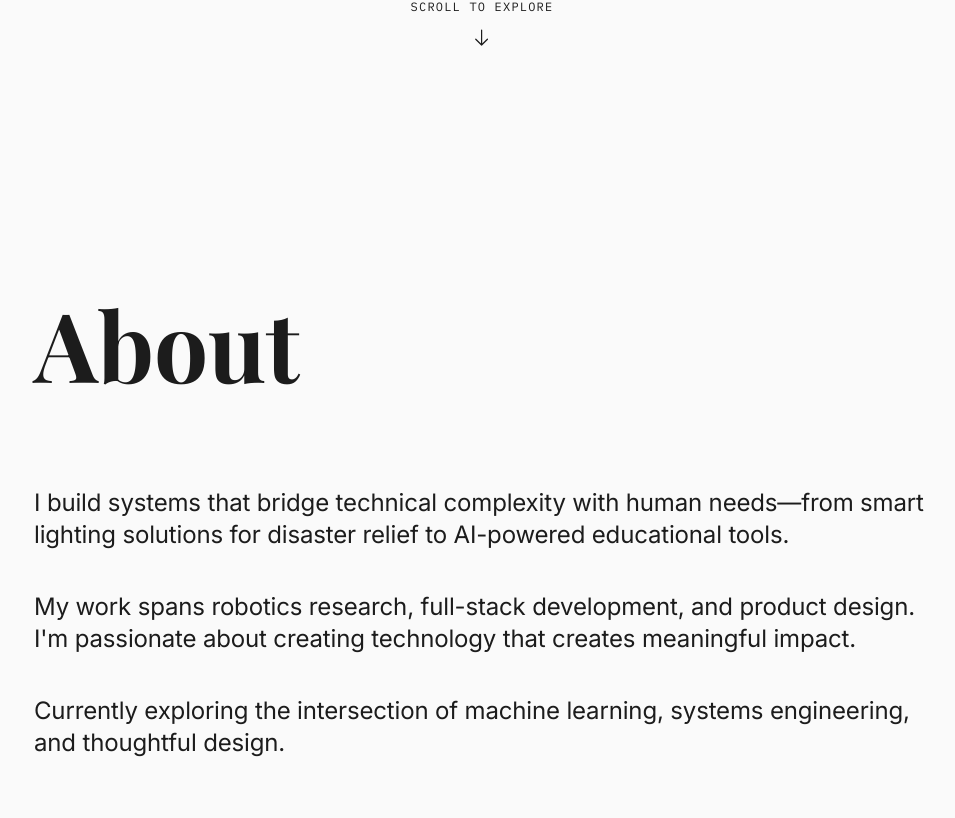
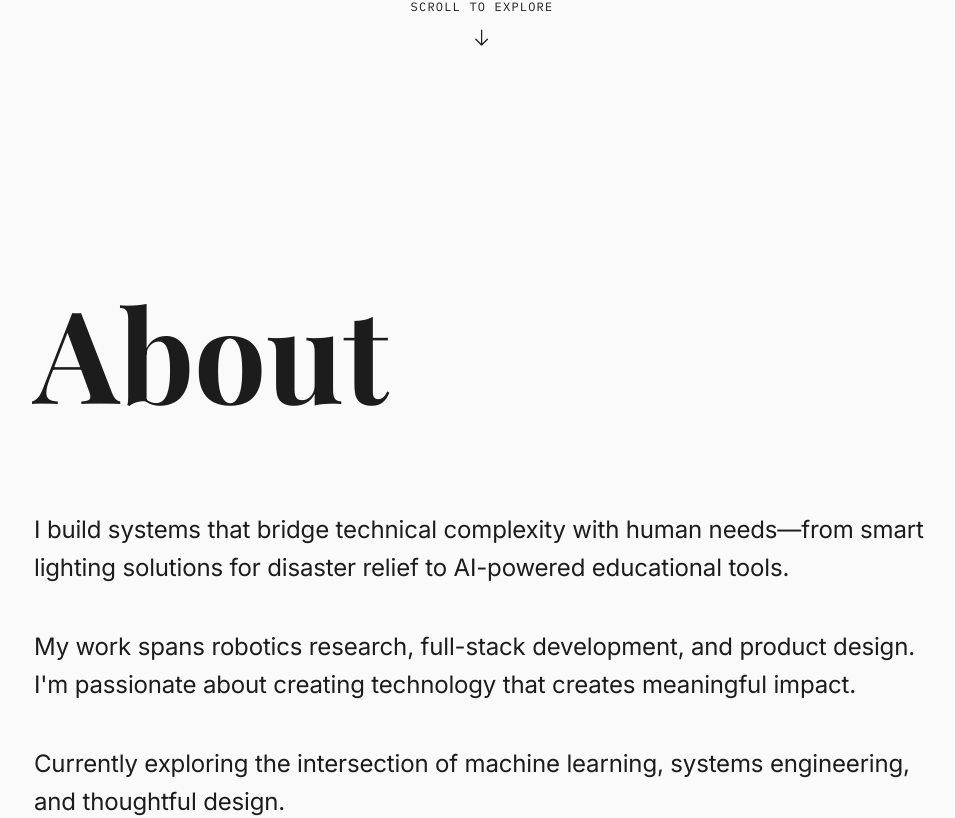
Before and after one commit to gxu0904/gxu0904, a Next.js app: page / in a window 1280 px wide. Shown: the part 673-1491 px from the top of the page, without its empty margins (158-1113 px from the left). Built offline with nearby package versions, Linux system fonts and the light colour scheme.

Commit message:
Update About.tsx

```diff
--- a/components/new-sections/About.tsx
+++ b/components/new-sections/About.tsx
@@ -8,43 +8,43 @@ export function About() {
   const isInView = useInView(ref, { once: true, margin: '-100px' });
 
   return (
-    <section ref={ref} className="min-h-screen flex items-center justify-center px-6 md:px-12 lg:px-24 py-32">
+    <section ref={ref} className="min-h-screen flex items-center justify-center px-6 md:px-12 lg:px-24 py-40">
       <motion.div
         initial={{ opacity: 0, y: 50 }}
         animate={isInView ? { opacity: 1, y: 0 } : { opacity: 0, y: 50 }}
-        transition={{ duration: 0.8, ease: 'easeOut' }}
+        transition={{ duration: 0.15, ease: 'easeOut' }}
         className="max-w-4xl"
       >
         <motion.h2
           initial={{ opacity: 0, y: 30 }}
           animate={isInView ? { opacity: 1, y: 0 } : { opacity: 0, y: 30 }}
-          transition={{ duration: 0.8, delay: 0.1 }}
-          className="font-serif text-5xl md:text-7xl lg:text-8xl font-bold mb-20 md:mb-24 text-foreground leading-tight"
+          transition={{ duration: 0.15, delay: 0.05 }}
+          className="font-serif text-6xl md:text-8xl lg:text-9xl font-bold mb-20 md:mb-24 text-foreground leading-tight"
         >
           About
         </motion.h2>
 
-        <div className="space-y-8 md:space-y-10 text-lg md:text-xl lg:text-2xl leading-relaxed text-foreground/90">
+        <div className="space-y-8 md:space-y-10 text-lg md:text-xl lg:text-2xl text-foreground/90" style={{ maxWidth: '65ch', lineHeight: '1.6' }}>
           <motion.p
-            initial={{ opacity: 0, y: 30 }}
-            animate={isInView ? { opacity: 1, y: 0 } : { opacity: 0, y: 30 }}
-            transition={{ duration: 0.8, delay: 0.2 }}
+            initial={{ opacity: 0, y: 20 }}
+            animate={isInView ? { opacity: 1, y: 0 } : { opacity: 0, y: 20 }}
+            transition={{ duration: 0.15, delay: 0.1 }}
           >
             I build systems that bridge <span className="highlight-hover">technical complexity</span> with <span className="highlight-hover">human needs</span>—from smart lighting solutions for disaster relief to AI-powered educational tools.
           </motion.p>
 
           <motion.p
-            initial={{ opacity: 0, y: 30 }}
-            animate={isInView ? { opacity: 1, y: 0 } : { opacity: 0, y: 30 }}
-            transition={{ duration: 0.8, delay: 0.3 }}
+            initial={{ opacity: 0, y: 20 }}
+            animate={isInView ? { opacity: 1, y: 0 } : { opacity: 0, y: 20 }}
+            transition={{ duration: 0.15, delay: 0.15 }}
           >
             My work spans <span className="highlight-hover">robotics research</span>, <span className="highlight-hover">full-stack development</span>, and <span className="highlight-hover">product design</span>. I'm passionate about creating technology that creates meaningful impact.
           </motion.p>
 
           <motion.p
-            initial={{ opacity: 0, y: 30 }}
-            animate={isInView ? { opacity: 1, y: 0 } : { opacity: 0, y: 30 }}
-            transition={{ duration: 0.8, delay: 0.4 }}
+            initial={{ opacity: 0, y: 20 }}
+            animate={isInView ? { opacity: 1, y: 0 } : { opacity: 0, y: 20 }}
+            transition={{ duration: 0.15, delay: 0.2 }}
           >
             Currently exploring the intersection of <span className="highlight-hover">machine learning</span>, <span className="highlight-hover">systems engineering</span>, and <span className="highlight-hover">thoughtful design</span>.
           </motion.p>
```
